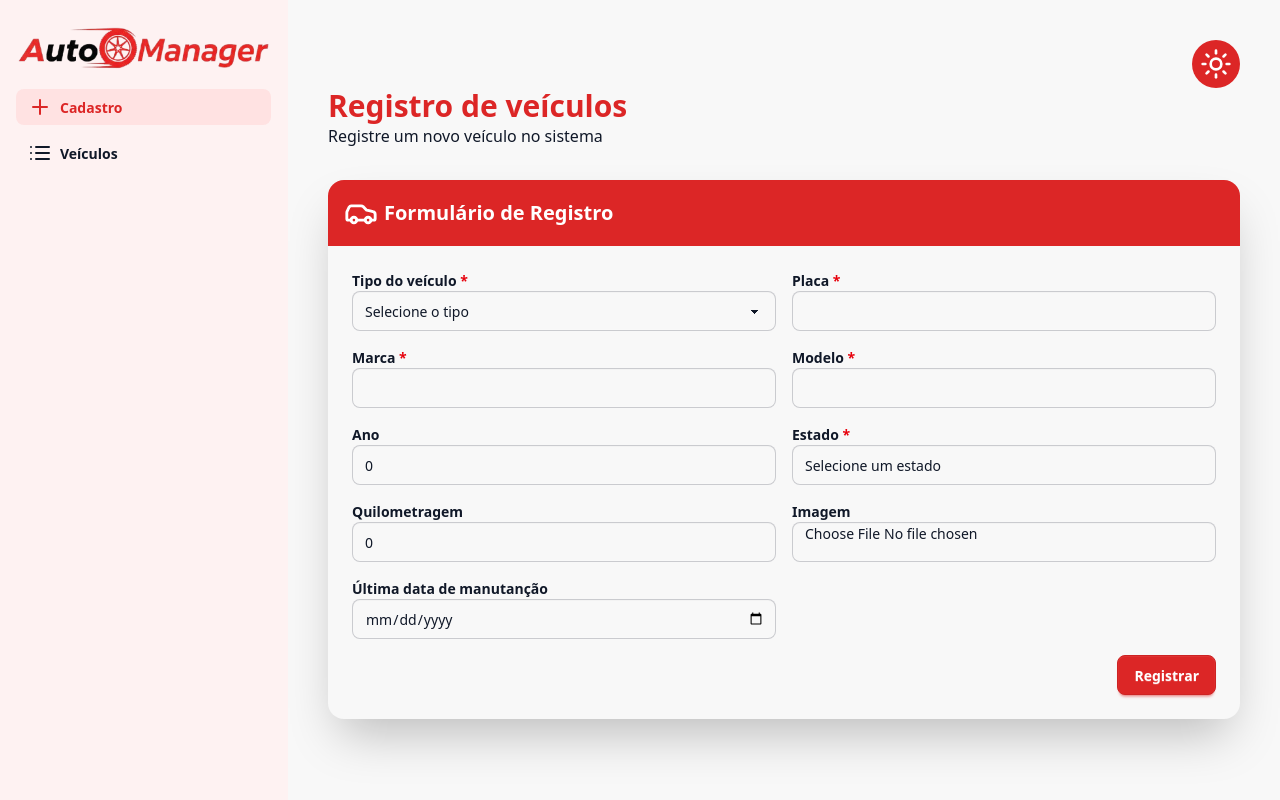
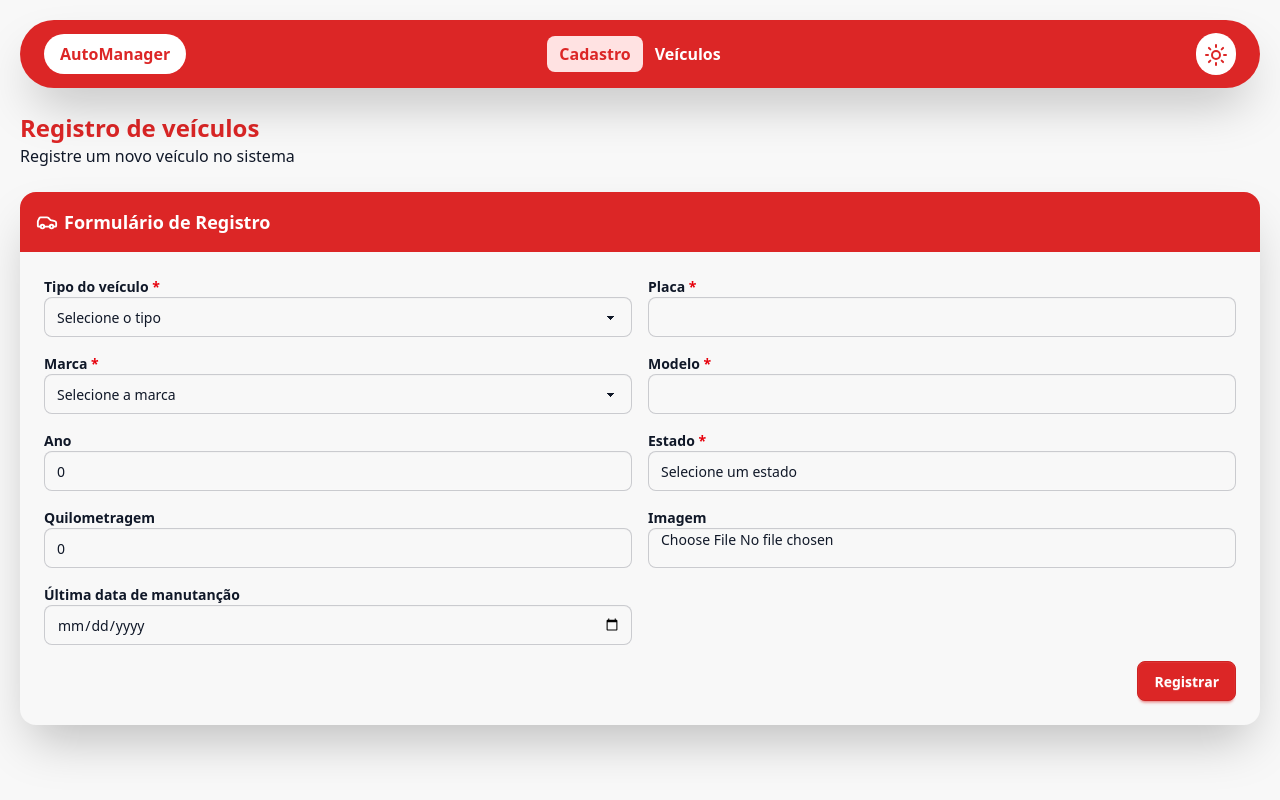
Before and after one commit to analeao-dev/automanager-web, a React (Vite) app: page /register in a window 1280 px wide. Built offline with nearby package versions, Linux system fonts and the light colour scheme.

Commit message:
style: change layout

```diff
--- /dev/null
+++ b/src/components/navbar.tsx
@@ -0,0 +1,44 @@
+import { Link, NavLink } from "react-router-dom";
+import ThemeController from "./themeController";
+
+interface NavbarProps {
+	theme: string;
+	handleTheme: () => void;
+}
+
+function Navbar({ theme, handleTheme }: NavbarProps) {
+	return (
+		<div className='navbar bg-primary shadow-2xl rounded-full px-6'>
+			<div className='navbar-start'>
+				<Link to={"/"}>
+					<h1 className='text-primary bg-white font-bold rounded-full py-2 px-4'>AutoManager</h1>
+				</Link>
+			</div>
+			<div className='navbar-center text-white'>
+				<ul className='menu menu-horizontal px-1'>
+					<li>
+						<NavLink
+							to={`register`}
+							className={({ isActive }) => (isActive ? "bg-red-100 text-primary" : "")}
+						>
+							<span className='font-semibold text-[16px]'>Cadastro</span>
+						</NavLink>
+					</li>
+					<li>
+						<NavLink
+							to={`vehicles`}
+							className={({ isActive }) => (isActive ? "bg-red-100 text-primary" : "")}
+						>
+							<span className='font-semibold text-[16px]'>Veículos</span>
+						</NavLink>
+					</li>
+				</ul>
+			</div>
+			<div className='navbar-end'>
+				<ThemeController theme={theme} handleTheme={handleTheme} />
+			</div>
+		</div>
+	);
+}
+
+export default Navbar;
--- a/src/components/themeController.tsx
+++ b/src/components/themeController.tsx
@@ -7,12 +7,12 @@ interface ThemeControllerProps {
 
 function ThemeController({ theme, handleTheme }: ThemeControllerProps) {
 	return (
-		<div className='bg-primary p-2 rounded-full'>
+		<div className='bg-white p-2 rounded-full'>
 			<label className='swap swap-rotate'>
 				<input type='checkbox' className='theme-controller' value={theme} onChange={handleTheme} />
 
-				<Sun className='swap-off h-8 w-8 text-white' />
-				<Moon className='swap-on h-8 w-8 text-white' />
+				<Sun className='swap-off h-6 w-6 text-primary' />
+				<Moon className='swap-on h-6 w-6 text-primary' />
 			</label>
 		</div>
 	);
--- a/src/layout.tsx
+++ b/src/layout.tsx
@@ -1,9 +1,6 @@
-import { Link, Outlet } from "react-router-dom";
-import Sidebar from "./components/sidebar";
-import { Menu } from "lucide-react";
-import Logo from "./assets/logo-automanager.png";
-import ThemeController from "./components/themeController";
+import { Outlet } from "react-router-dom";
 import { useEffect, useState } from "react";
+import Navbar from "./components/navbar";
 function Layout() {
 	const [theme, setTheme] = useState(() => localStorage.getItem("theme") || "light");
 
@@ -17,31 +14,13 @@ function Layout() {
 	};
 
 	return (
-		<div className='drawer lg:drawer-open drawer-overlay'>
-			<input id='main-drawer' type='checkbox' className='drawer-toggle' />
-			<div className='drawer-content'>
-				<main className='w-full mx-auto p-10'>
-					<div className='flex justify-end'>
-						<ThemeController theme={theme} handleTheme={handleTheme} />
-					</div>
-					<Outlet />
-				</main>
-				<label
-					htmlFor='main-drawer'
-					className='btn btn-primary drawer-button lg:hidden absolute top-26 right-12 z-50'
-				>
-					<Menu />
-				</label>
-			</div>
-			<div className='drawer-side'>
-				<label htmlFor='main-drawer' aria-label='close sidebar' className='drawer-overlay'></label>
-				<nav className='menu bg-secondary border-r-1 border-secondary text-base-content min-h-full w-72 p-4'>
-					<Link to={"/"}>
-						<img src={Logo} alt='Logo automanager' />
-					</Link>
-					<Sidebar />
-				</nav>
-			</div>
+		<div className='max-w-7xl mx-auto p-5'>
+			<header>
+				<Navbar theme={theme} handleTheme={handleTheme} />
+			</header>
+			<main>
+				<Outlet />
+			</main>
 		</div>
 	);
 }
--- a/src/pages/vehicles/home.tsx
+++ b/src/pages/vehicles/home.tsx
@@ -1,7 +1,7 @@
 import Logo from "../../assets/logo-automanager.png";
 function Home() {
 	return (
-		<div className='flex justify-center items-center flex-col'>
+		<div className='flex justify-center items-center flex-col my-8'>
 			<h1 className='font-extrabold text-4xl'>Bem-vindo ao </h1>
 			<img src={Logo} className='w-80' />
 		</div>
--- a/src/pages/vehicles/register.tsx
+++ b/src/pages/vehicles/register.tsx
@@ -4,6 +4,8 @@ import { createVehicle } from "../../services/vehicleService";
 import { Alert } from "../../components/alert";
 import Card from "../../components/card";
 import STATES from "../../utils/states";
+import VEHICLE_BRANDS from "../../utils/vehiclesBrands";
+import VEHICLES_TYPES from "../../utils/vehiclesTypes";
 
 function Register() {
 	const [type, setType] = useState<number>(0);
@@ -58,14 +60,14 @@ function Register() {
 
 	return (
 		<div>
-			<header className='mb-8'>
-				<h1 className='text-primary font-semibold text-3xl'>Registro de veículos</h1>
+			<header className='my-6'>
+				<h1 className='text-primary font-semibold text-2xl'>Registro de veículos</h1>
 				<p>Registre um novo veículo no sistema</p>
 			</header>
 			<Card>
 				<Card.Title>
-					<Car size={34} />
-					<span className='text-xl font-semibold'>Formulário de Registro</span>
+					<Car size={22} />
+					<span className='text-lg font-semibold'>Formulário de Registro</span>
 				</Card.Title>
 				<Card.Body>
 					{alertMessage && <Alert message={alertMessage} type={alertType} />}
@@ -85,9 +87,11 @@ function Register() {
 									<option value='0' disabled>
 										Selecione o tipo
 									</option>
-									<option value='1'>Motocicleta</option>
-									<option value='2'>Carro</option>
-									<option value='3'>Caminhão</option>
+									{VEHICLES_TYPES.map((type) => (
+										<option key={type.id} value={type.id}>
+											{type.label}
+										</option>
+									))}
 								</select>
 							</div>
 
@@ -109,14 +113,23 @@ function Register() {
 								<label htmlFor='brand' className='font-semibold'>
 									Marca <span className='text-red-600'>*</span>
 								</label>
-								<input
+								<select
 									id='brand'
-									type='text'
-									className='input w-full'
 									value={brand}
+									className='select select-bordered w-full'
 									onChange={(e) => setBrand(e.target.value)}
 									required
-								/>
+								>
+									<option value='' disabled>
+										Selecione a marca
+									</option>
+
+									{VEHICLE_BRANDS.map((brand) => (
+										<option key={brand.id} value={brand.brand}>
+											{brand.brand}
+										</option>
+									))}
+								</select>
 							</div>
 
 							<div className='flex flex-col'>
--- a/src/pages/vehicles/vehicle.tsx
+++ b/src/pages/vehicles/vehicle.tsx
@@ -4,6 +4,8 @@ import { Car } from "lucide-react";
 import Card from "../../components/card";
 import { getVehicleById, updateVehicle } from "../../services/vehicleService";
 import STATES from "../../utils/states";
+import VEHICLES_TYPES from "../../utils/vehiclesTypes";
+import VEHICLE_BRANDS from "../../utils/vehiclesBrands";
 
 function Vehicle() {
 	const { id } = useParams();
@@ -19,7 +21,7 @@ function Vehicle() {
 	const [loading, setLoading] = useState(false);
 	const [alertMessage, setAlertMessage] = useState("");
 	const [alertType, setAlertType] = useState<"success" | "error" | "info" | "warning">("success");
-
+	console.log("data: ", lastMaintenanceDate);
 	useEffect(() => {
 		async function getVehicle() {
 			if (!id) return;
@@ -76,8 +78,8 @@ function Vehicle() {
 	console.log(state);
 	return (
 		<div>
-			<header className='mb-8'>
-				<h1 className='text-primary font-semibold text-3xl'>Informações do Veículo</h1>
+			<header className='my-6'>
+				<h1 className='text-primary font-semibold text-2xl'>Informações do Veículo</h1>
 				<p>Gerencie e atualize informações sobre o veículo</p>
 			</header>
 			<Card>
@@ -100,9 +102,11 @@ function Vehicle() {
 									<option value='0' disabled>
 										Selecione o tipo
 									</option>
-									<option value='1'>Motocicleta</option>
-									<option value='2'>Carro</option>
-									<option value='3'>Caminhão</option>
+									{VEHICLES_TYPES.map((type) => (
+										<option key={type.id} value={type.id}>
+											{type.label}
+										</option>
+									))}
 								</select>
 							</div>
 
@@ -119,13 +123,23 @@ function Vehicle() {
 
 							<div className='flex flex-col'>
 								<label htmlFor='brand'>Marca</label>
-								<input
+								<select
 									id='brand'
-									type='text'
-									className='input w-full'
 									value={brand}
+									className='select select-bordered w-full'
 									onChange={(e) => setBrand(e.target.value)}
-								/>
+									required
+								>
+									<option value='' disabled>
+										Selecione a marca
+									</option>
+
+									{VEHICLE_BRANDS.map((brand) => (
+										<option key={brand.id} value={brand.brand}>
+											{brand.brand}
+										</option>
+									))}
+								</select>
 							</div>
 
 							<div className='flex flex-col'>
--- a/src/pages/vehicles/vehicles.tsx
+++ b/src/pages/vehicles/vehicles.tsx
@@ -53,12 +53,12 @@ function Vehicles() {
 	return (
 		<>
 			<div>
-				<header className='mb-8'>
-					<h1 className='text-primary font-semibold text-3xl'>Veículos</h1>
+				<header className='my-6'>
+					<h1 className='text-primary font-semibold text-2xl'>Veículos</h1>
 					<p>Gerencie e visualize todos os veículos registrados</p>
 				</header>
 			</div>
-			<div className='grid grid-cols-[266px_1fr] gap-6'>
+			<div className='grid grid-cols-1 md:grid-cols-[256px_1fr] gap-6'>
 				<div>
 					<Card>
 						<Card.Title>
@@ -163,8 +163,7 @@ function Vehicles() {
 							</span>
 						</Card.Title>
 						<Card.Body>
-							<div>
-								<div className='overflow-x-auto'>
+							<div className='overflow-auto'>
 								<table className='table table-sm'>
 									<thead>
 										<tr>
@@ -204,8 +203,12 @@ function Vehicles() {
 															<div className='badge badge-soft badge-primary'>Motocicleta</div>
 														) : vehicle.type === 2 ? (
 															<div className='badge badge-soft badge-primary'>Carro</div>
+														) : vehicle.type === 3 ? (
+															<div className='badge badge-soft badge-primary'>Caminhão</div>
+														) : vehicle.type === 4 ? (
+															<div className='badge badge-soft badge-primary'>Van</div>
 														) : (
-																<div className='badge badge-soft badge-primary'>Caminhão</div>
+															<div className='badge badge-soft badge-primary'>Ônibus</div>
 														)}
 													</td>
 													<td>{STATES.find((state) => state.id === vehicle.state)?.name}</td>
@@ -293,7 +296,6 @@ function Vehicles() {
 									</button>
 								</div>
 							</div>
-							</div>
 						</Card.Body>
 					</Card>
 				</div>
```
Lines whose indentation alone changed are shown as unchanged.
